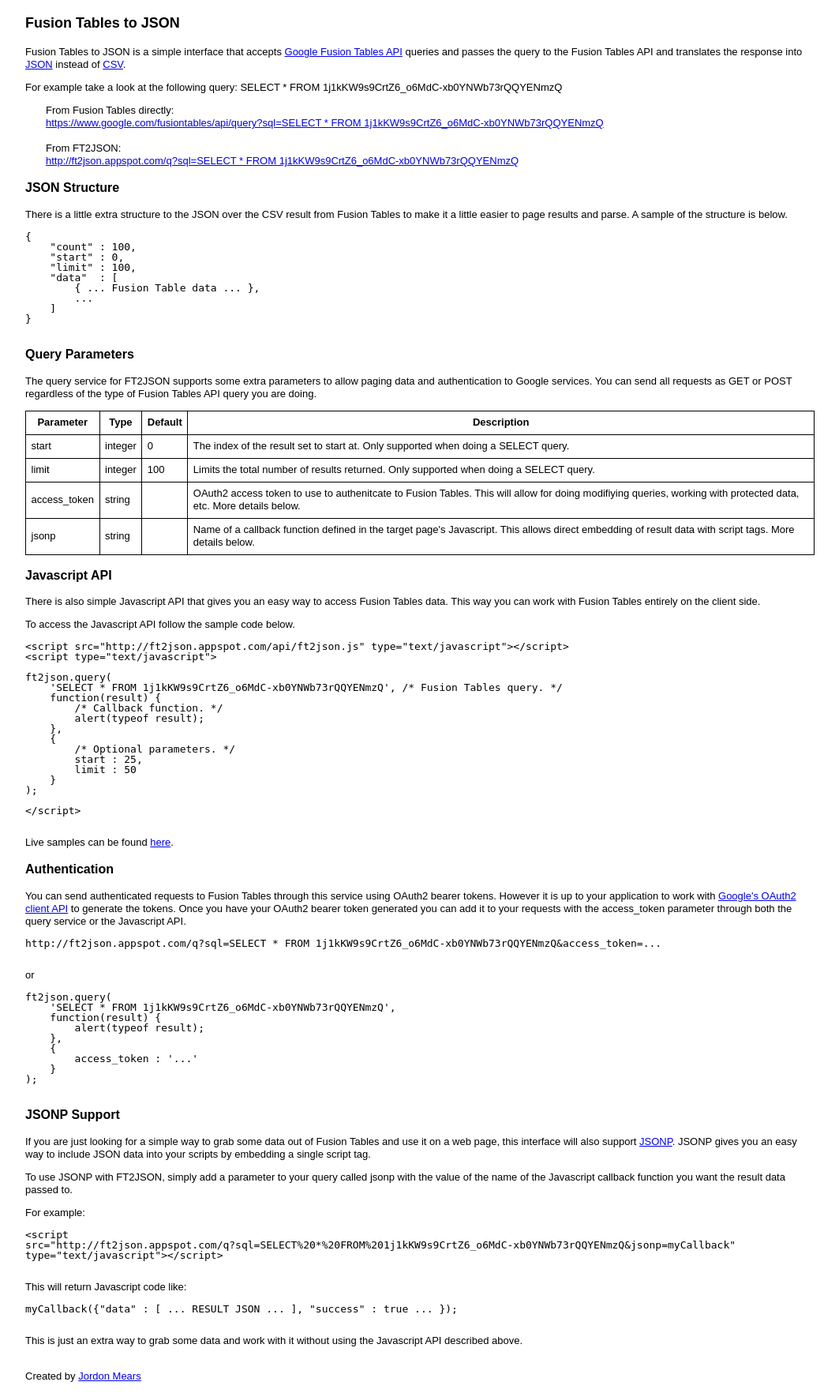
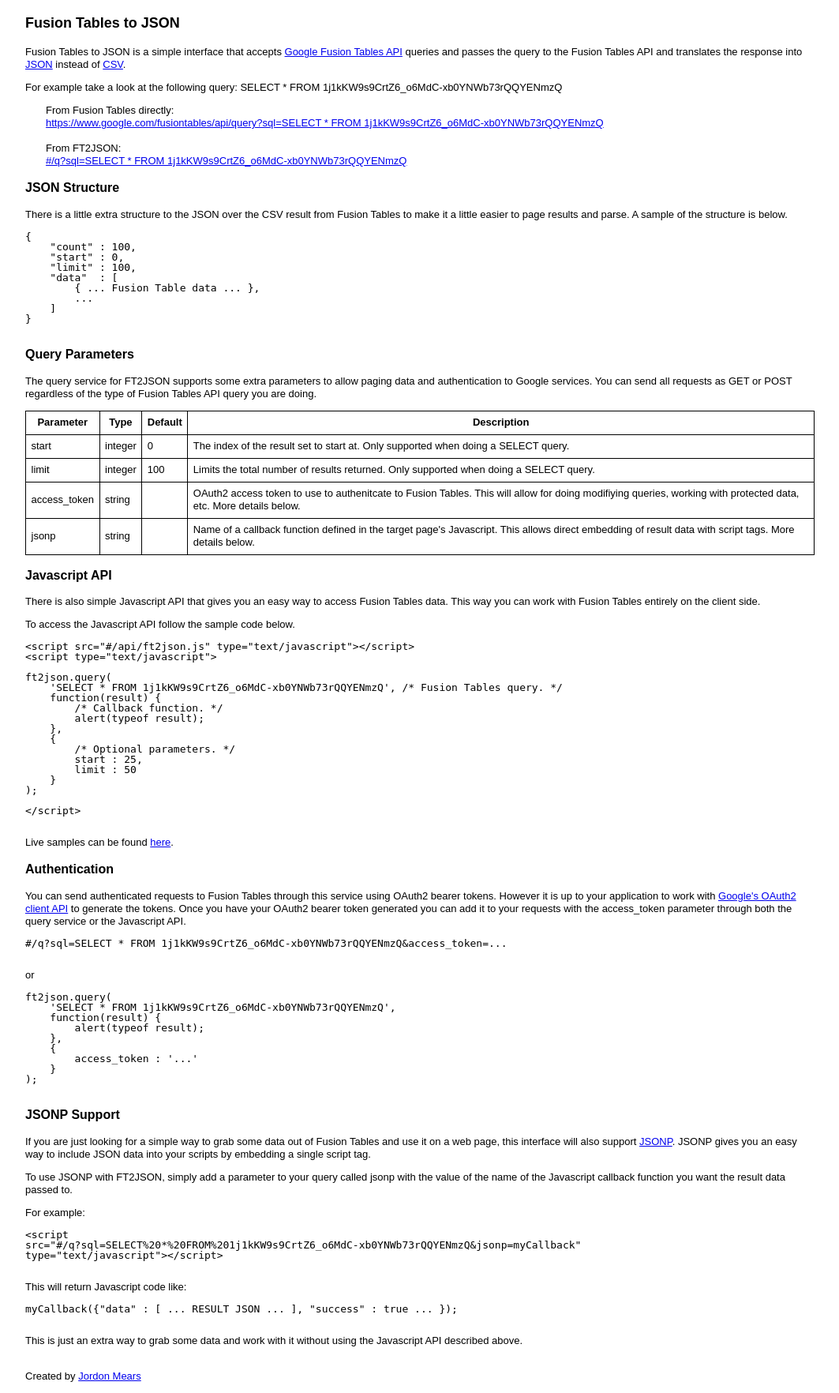
Before and after one commit to jordoncm/ft2json, a Python web app: template templates/index.html in a window 1280 px wide. Shown: the whole page at 79% size, without its empty margins (108-1171 px from the left). Run offline with Jinja, Linux system fonts and the light colour scheme; the template is opened without the code that fills it: most values are stand-ins (such as "Sample title", 1, 10 or a date in 2020).

Commit message:
Made the index page URL examples dynamic.

```diff
--- a/templates/index.html
+++ b/templates/index.html
@@ -42,7 +42,7 @@
         <li>
           From FT2JSON:<br />
           <a href="./q?sql=SELECT%20*%20FROM%201j1kKW9s9CrtZ6_o6MdC-xb0YNWb73rQQYENmzQ">
-          http://ft2json.appspot.com/q?sql=SELECT * FROM 1j1kKW9s9CrtZ6_o6MdC-xb0YNWb73rQQYENmzQ</a>
+          {{ urlPrefix }}/q?sql=SELECT * FROM 1j1kKW9s9CrtZ6_o6MdC-xb0YNWb73rQQYENmzQ</a>
         </li>
       </ul>
       <h2>JSON Structure</h2>
@@ -113,7 +113,7 @@
       entirely on the client side.</p>
       <p>To access the Javascript API follow the sample code below.</p>
       <pre>
-&lt;script src="http://ft2json.appspot.com/api/ft2json.js" type="text/javascript"&gt;&lt;/script&gt;
+&lt;script src="{{ urlPrefix }}/api/ft2json.js" type="text/javascript"&gt;&lt;/script&gt;
 &lt;script type="text/javascript"&gt;
 
 ft2json.query(
@@ -142,7 +142,7 @@ ft2json.query(
       access_token parameter through both the query service or the Javascript
       API.</p>
       <pre>
-http://ft2json.appspot.com/q?sql=SELECT * FROM 1j1kKW9s9CrtZ6_o6MdC-xb0YNWb73rQQYENmzQ&access_token=...
+{{ urlPrefix }}/q?sql=SELECT * FROM 1j1kKW9s9CrtZ6_o6MdC-xb0YNWb73rQQYENmzQ&access_token=...
       </pre>
       <p>or</p>
       <pre>
@@ -168,7 +168,7 @@ ft2json.query(
       <p>For example:</p>
       <pre>
 &lt;script
-src="http://ft2json.appspot.com/q?sql=SELECT%20*%20FROM%201j1kKW9s9CrtZ6_o6MdC-xb0YNWb73rQQYENmzQ&jsonp=myCallback"
+src="{{ urlPrefix }}/q?sql=SELECT%20*%20FROM%201j1kKW9s9CrtZ6_o6MdC-xb0YNWb73rQQYENmzQ&jsonp=myCallback"
 type="text/javascript"&gt;&lt;/script&gt;
       </pre>
       <p>This will return Javascript code like:</p>
```
Also changed, not shown: handlers.py (+9 -1 lines).
